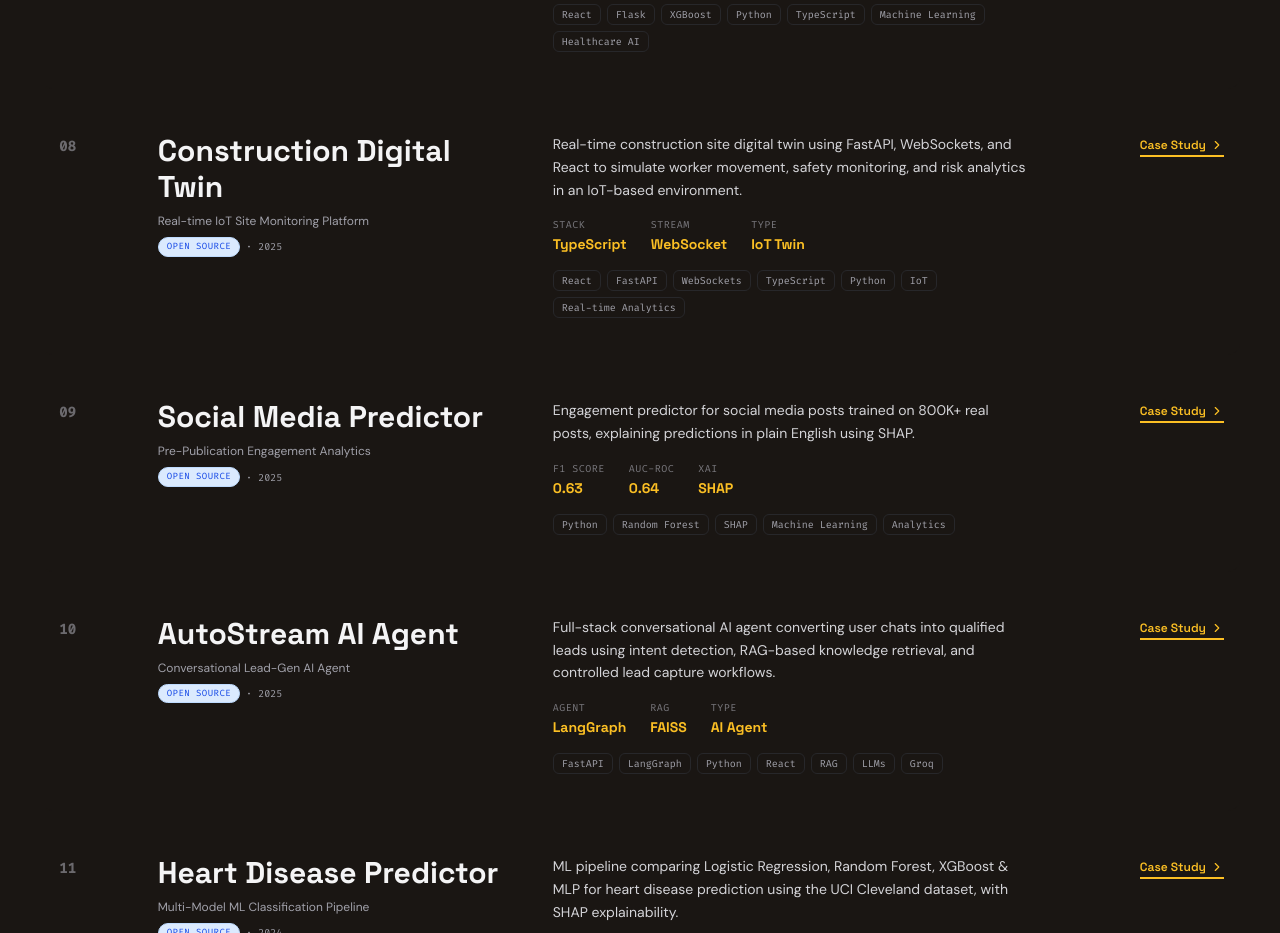
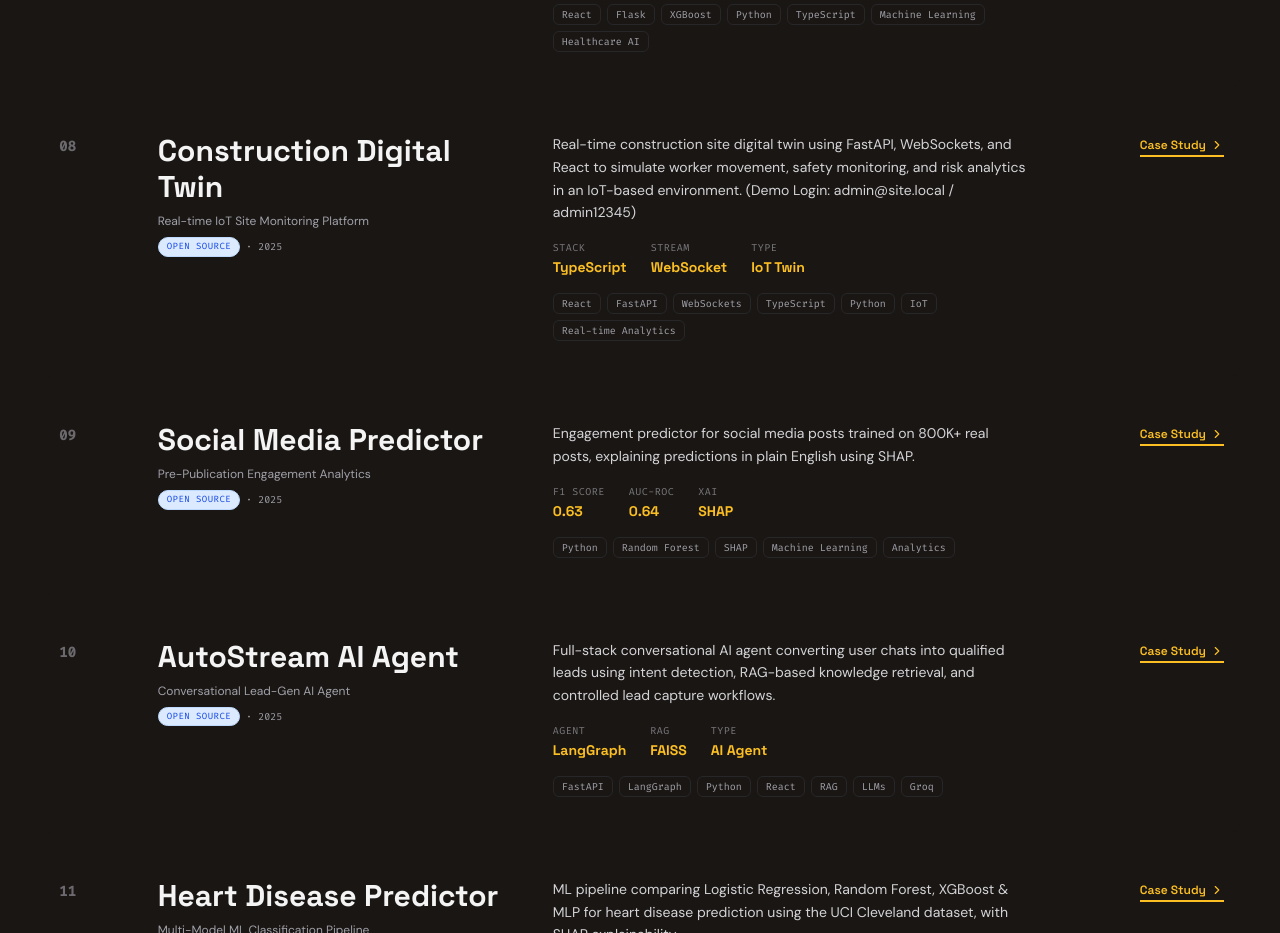
Before and after one commit to anshumanvatsa/portfolio, a React (Vite) app: page / in a window 1280 px wide. Shown: the part 2900-3833 px from the top of the page. Built offline with nearby package versions, Linux system fonts and the light colour scheme; a web font is replaced by a local one.

Commit message:
feat: add login credentials for construction digital twin

```diff
--- a/src/data.ts
+++ b/src/data.ts
@@ -292,11 +292,11 @@ export const PROJECTS: Project[] = [
     title: 'Construction Digital Twin',
     subtitle: 'Real-time IoT Site Monitoring Platform',
     shortDesc:
-      'Real-time construction site digital twin using FastAPI, WebSockets, and React to simulate worker movement, safety monitoring, and risk analytics in an IoT-based environment.',
+      'Real-time construction site digital twin using FastAPI, WebSockets, and React to simulate worker movement, safety monitoring, and risk analytics in an IoT-based environment. (Demo Login: admin@site.local / admin12345)',
     tags: ['React', 'FastAPI', 'WebSockets'],
     fullTags: ['React', 'FastAPI', 'WebSockets', 'TypeScript', 'Python', 'IoT', 'Real-time Analytics'],
     description:
-      'A real-time construction site digital twin that simulates worker movement, safety monitoring zones, and risk analytics in an IoT-based environment. FastAPI powers the backend with WebSocket streams delivering live sensor events to a React frontend dashboard. Safety incidents are detected in real-time and risk scores are updated dynamically across the site map.',
+      'A real-time construction site digital twin that simulates worker movement, safety monitoring zones, and risk analytics in an IoT-based environment. FastAPI powers the backend with WebSocket streams delivering live sensor events to a React frontend dashboard. Safety incidents are detected in real-time and risk scores are updated dynamically across the site map.\n\n**Live Demo Access**:\nEmail: `admin@site.local`\nPassword: `admin12345`',
     challenges: [
       'Streaming live IoT sensor events at high frequency via WebSockets without performance degradation.',
       'Building a spatial site map UI that updates worker positions and safety zones in real-time.',
```
